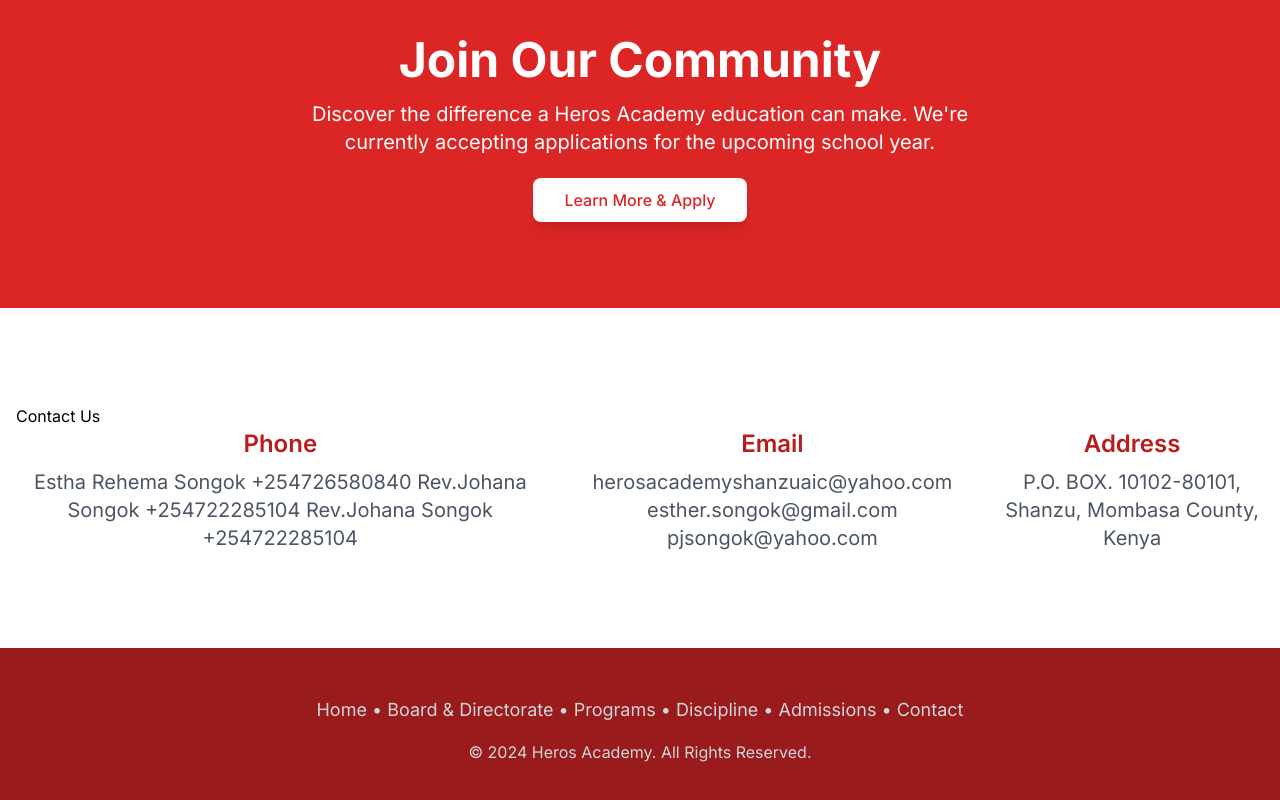
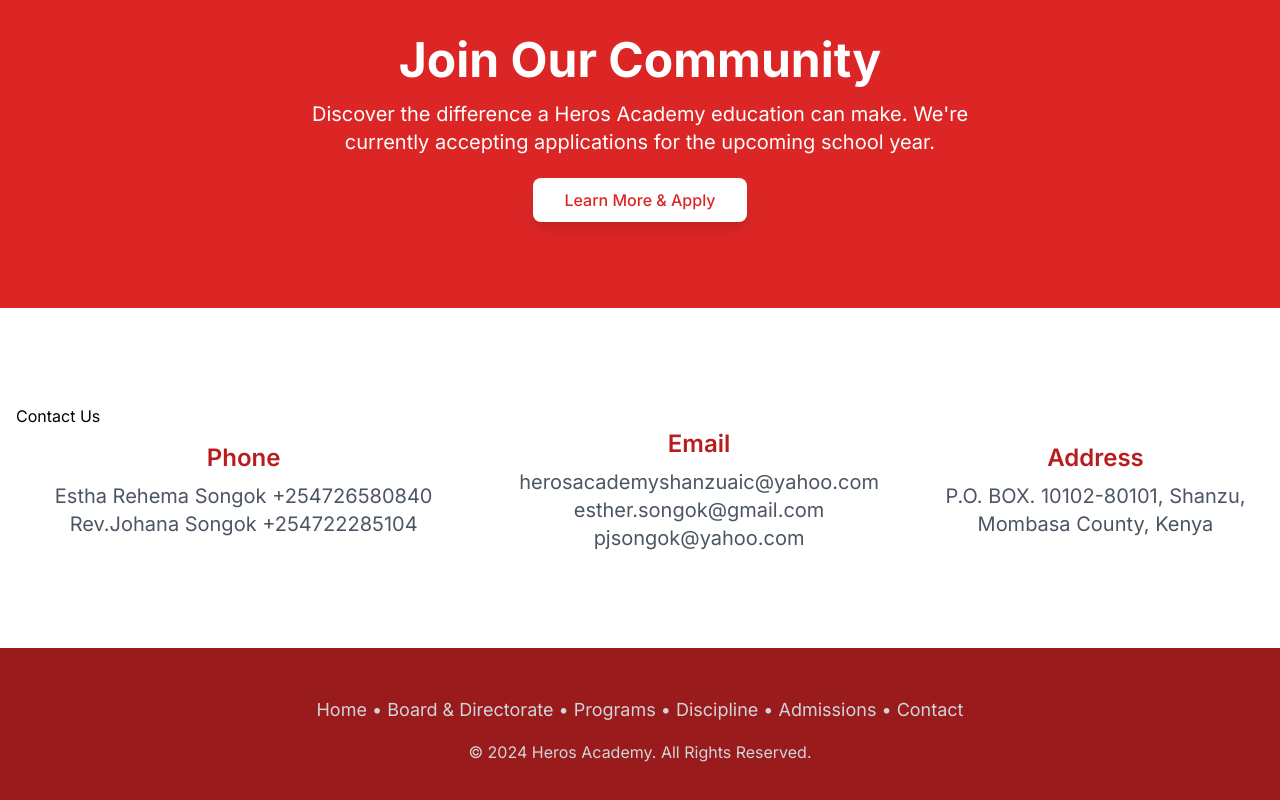
Before and after one commit to ThomasTiroch/academi, a plain HTML site: page index.html in a window 1280 px wide. Shown: the part 4255-5055 px from the top of the page. Drawn offline with nearby package versions, Linux system fonts and the light colour scheme.

Commit message:
Update index.html
name double erased

```diff
--- a/index.html
+++ b/index.html
@@ -268,7 +268,7 @@
                     <div>
                         <h3 class="text-2xl font-semibold mb-2 text-red-700">Phone</h3>
                         <a href="tel:+254726580840" class="text-lg md:text-xl text-gray-600 hover:text-red-600 transition-colors">Estha Rehema Songok +254726580840
-                            Rev.Johana Songok +254722285104
+
                         </a>
                           <a href="tel:+254722285104" class="text-lg md:text-xl text-gray-600 hover:text-red-600 transition-colors">  Rev.Johana Songok +254722285104
 
```
